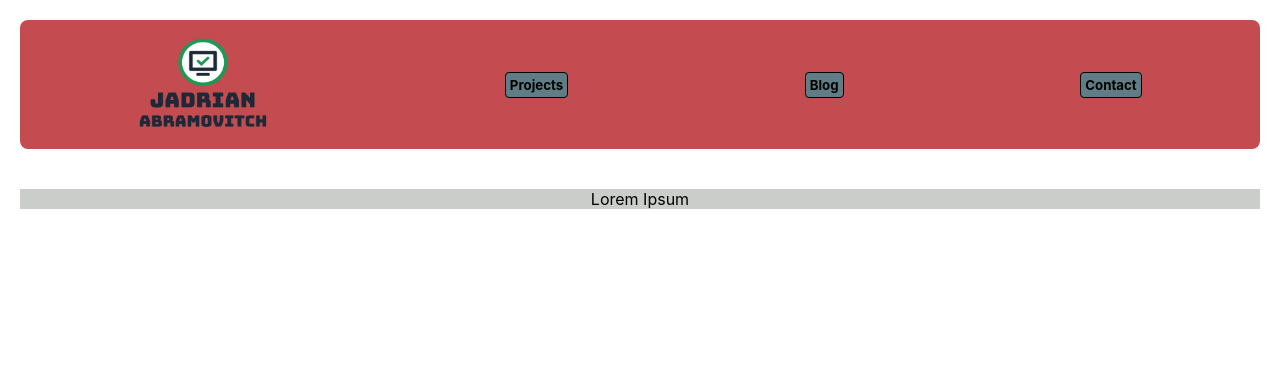
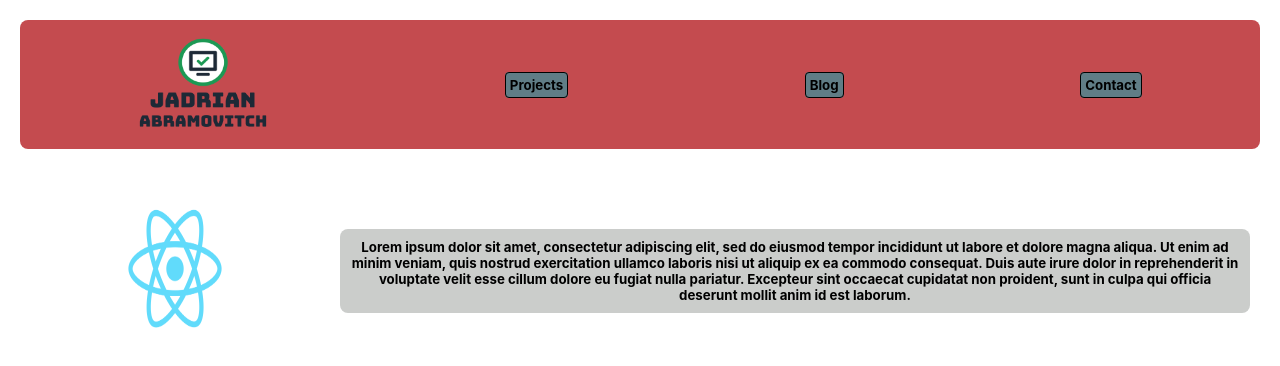
Before and after one commit to jadrian-abramovitch/Portfolio, a React (Create React App) app: page / in a window 1280 px wide. Shown: the top 366 px of the page. Built offline with nearby package versions, Linux system fonts and the light colour scheme.

Commit message:
formatting about page

```diff
--- a/src/App.js
+++ b/src/App.js
@@ -1,9 +1,9 @@
 import './App.css';
 import Header from './components/Header';
-import TextBox from './components/TextBox';
 import Projects from './views/Projects';
 import Contact from './views/Contact';
 import Blog from './views/Blog';
+import About from './views/About';
 import {BrowserRouter as Router, Route} from 'react-router-dom';
 
 function App() {
@@ -12,7 +12,7 @@ function App() {
       <div className="App">
         <Header />
         <Route exact path="/" >
-          <TextBox color={'#CBCDCB'}/>
+          <About />
         </Route>
         <Route path="/projects">
           <Projects />
--- a/src/components/TextBox.js
+++ b/src/components/TextBox.js
@@ -3,19 +3,21 @@ import propTypes from 'prop-types';
 const TextBox = ({ text, color }) => {
     const divStyle = {
         backgroundColor: color,
-        margin: '20px'
+        margin: '10px',
+        borderRadius: '8px',
+        padding: '10px'
     };
 
     return(
-        <div style={divStyle}>
+        <h5 style={divStyle}>
             {text}
-        </div>
+        </h5>
     );
 };
 
 TextBox.defaultProps = {
     text: 'Lorem Ipsum',
-    color: 'gray'
+    color: '#CBCDCB',
 };
 
 TextBox.propTypes = {
--- a/src/index.css
+++ b/src/index.css
@@ -27,7 +27,3 @@ Header {
 .grid-item {
   background-color: black;
 }
-
-h5 {
-  color: green;
-}
--- /dev/null
+++ b/src/static/text/aboutMe.js
@@ -0,0 +1,7 @@
+const aboutMeString = "Lorem ipsum dolor sit amet, consectetur adipiscing elit, sed do eiusmod tempor incididunt ut labore et dolore magna aliqua. Ut enim ad minim veniam, quis nostrud exercitation ullamco laboris nisi ut aliquip ex ea commodo consequat. Duis aute irure dolor in reprehenderit in voluptate velit esse cillum dolore eu fugiat nulla pariatur. Excepteur sint occaecat cupidatat non proident, sunt in culpa qui officia deserunt mollit anim id est laborum.";
+
+const aboutMeText = () => {
+    return aboutMeString;
+};
+
+export default aboutMeText;
--- /dev/null
+++ b/src/views/About.js
@@ -0,0 +1,32 @@
+import TextBox from '../components/TextBox';
+import reactIcon from '../static/reactIcon.png';
+import aboutMeText from '../static/text/aboutMe';
+
+const imgStyle = {
+    width: '160px',
+    height: '160px'
+};
+
+const About = () => {
+    return(
+        <div class style={aboutTableStyle}>
+            <div class='grid-item' >
+                <img src={reactIcon} alt={'React Icon'} style={imgStyle} />
+            </div>
+            <div class='grid-item' >
+                <TextBox text={aboutMeText()}/>
+            </div>
+        </div>
+    );
+};
+
+const aboutTableStyle = {
+    display: 'grid',
+    gridAutoFlow: 'column',
+    gridRow: '1',
+    alignItems: 'center',
+    gridTemplateColumns: '1fr 3fr',
+    padding: '20px'
+};
+
+export default About;
```
Also changed, not shown: src/static/reactIcon.png (added).
